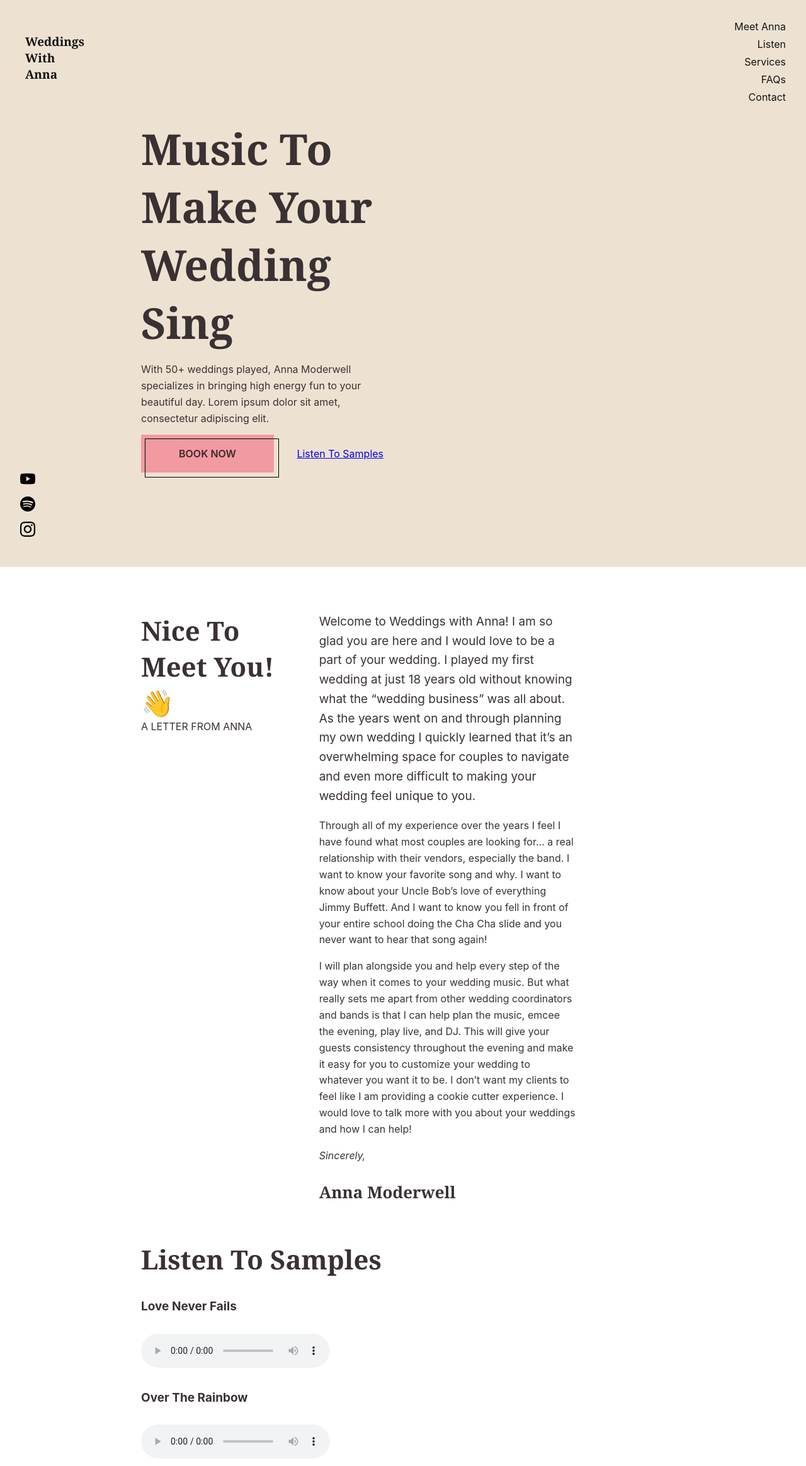
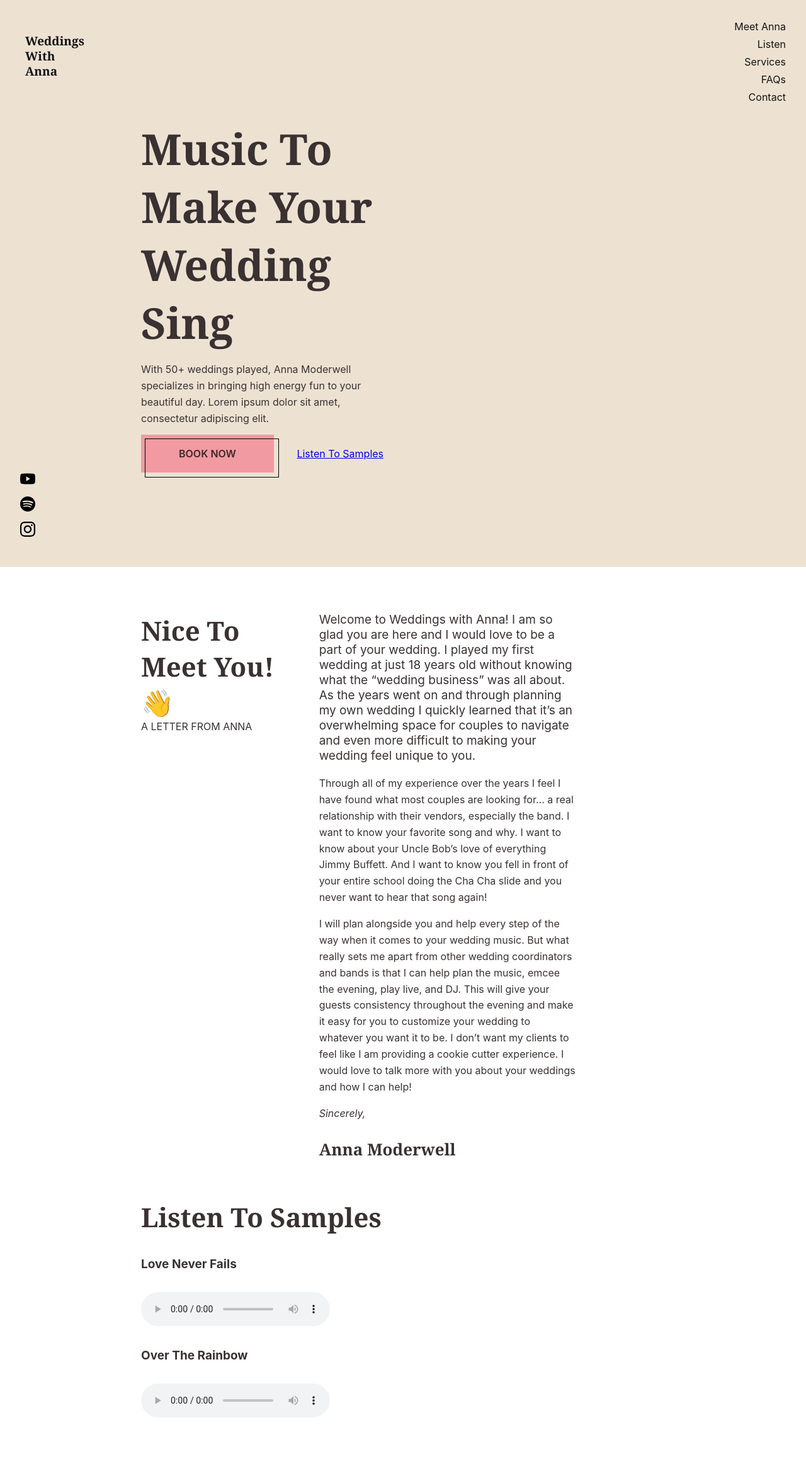
Before and after one commit to lukemoderwell/wwa, a Jekyll site: the page built from index.html, in a window 1280 px wide. Shown: the whole page at 63% size. Built offline with Jekyll 4.4.1, drawn with Linux system fonts in a browser that asks for light colours; some web fonts are replaced; a script that is not in the unit is left out; comment, search, counter and statistics services are not loaded; after the commit the page ends 2262 px from its top, so only the background shows below that.

Commit message:
aws to in project fonts

```diff
--- a/assets/css/_typography.scss
+++ b/assets/css/_typography.scss
@@ -4,8 +4,8 @@
 /* Morion Regular */
 @font-face {
 	font-family: Morion;
-	src:	url('https://s3.console.aws.amazon.com/s3/object/weddings-with-anna//hinted-Morion-Regular.woff?region=us-east-2&tab=overview') format('woff'),
-        url('https://s3.console.aws.amazon.com/s3/object/weddings-with-anna/hinted-Morion-Regular.eot?region=us-east-2&tab=overview') format('eot');
+	src:	url('../fonts/hinted-Morion-Regular.woff?region=us-east-2&tab=overview') format('woff'),
+        url('../fonts/hinted-Morion-Regular.eot?region=us-east-2&tab=overview') format('eot');
 	font-weight: 400;
 	font-style: normal;
 	font-display: swap;
@@ -14,8 +14,8 @@
 /* Morion Bold */
 @font-face {
 	font-family: Morion;
-	src:	url('https://s3.console.aws.amazon.com/s3/object/weddings-with-anna/hinted-Morion-Bold.woff?region=us-east-2&tab=overview') format('woff'),
-        url('https://s3.console.aws.amazon.com/s3/object/weddings-with-anna/hinted-Morion-Bold.eot?region=us-east-2&tab=overview') format('eot');
+	src:	url('../fonts/hinted-Morion-Bold.woff?region=us-east-2&tab=overview') format('woff'),
+        url('../fonts/weddings-with-anna/hinted-Morion-Bold.eot?region=us-east-2&tab=overview') format('eot');
 	font-weight: 700;
 	font-style: normal;
 	font-display: swap;
@@ -25,7 +25,7 @@
 
 // FONT FAMILY
 .serif {
-  font-family: 'morion', Georgia, serif;
+  font-family: 'Morion', Georgia, serif;
 }
 
 // FONT SCALE
@@ -49,6 +49,7 @@
 
 h5, .f5 {
   font-size: 1.1875rem; // 19px
+  line-height: 1.5rem;
 }
 
 .f6 {
```
